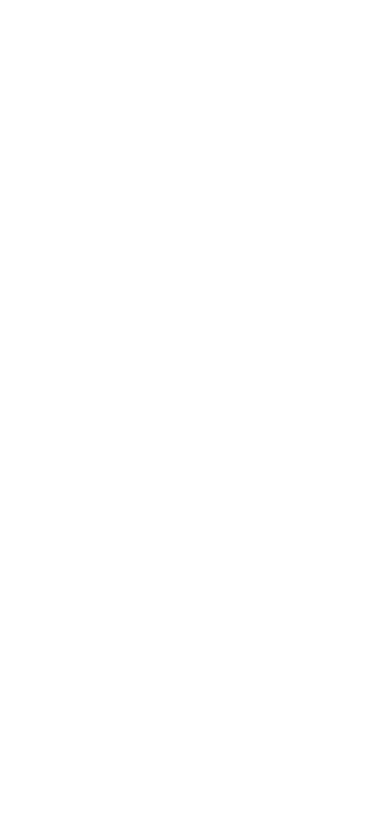
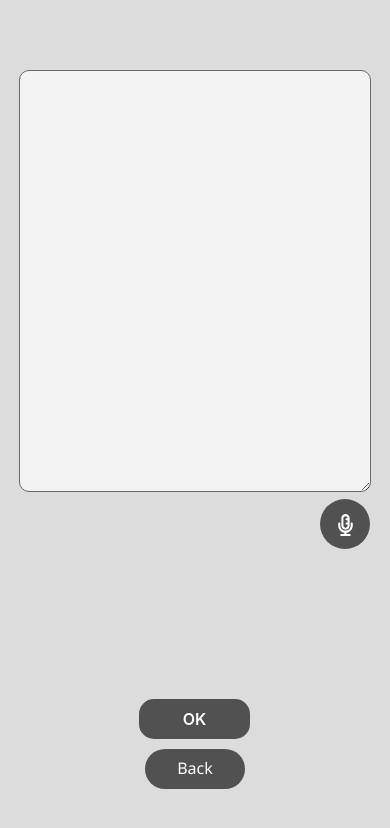
Before and after one commit to dekearthsa/project_double_diamond, a Vue app in the folder frontend_dd/: page /record in a window 390 px wide. Shown: the top 828 px of the page. Built offline with nearby package versions, Linux system fonts and the light colour scheme.

Commit message:
adding: record page

```diff
--- /dev/null
+++ b/frontend_dd/src/components/icons/IconMic.vue
@@ -0,0 +1,17 @@
+<template>
+    <div >
+        <svg class="text-center m-auto" width="25px" height="25px" viewBox="0 0 24 24" fill="none" xmlns="http://www.w3.org/2000/svg">
+            <path fill-rule="evenodd" clip-rule="evenodd" d="M10 6C10 4.89543 10.8954 4 12 4C13.1046 4 14 4.89543 14 6H13C12.4477 6 12 6.44772 12 7C12 7.55228 12.4477 8 13 8H14V10H13C12.4477 10 12 10.4477 12 11C12 11.5523 12.4477 12 13 12H14V13C14 14.1046 13.1046 15 12 15C10.8954 15 10 14.1046 10 13V6ZM12 2C9.79086 2 8 3.79086 8 6V13C8 15.2091 9.79086 17 12 17C14.2091 17 16 15.2091 16 13V11V7V6C16 3.79086 14.2091 2 12 2ZM7 11C7 10.4477 6.55228 10 6 10C5.44772 10 5 10.4477 5 11V13C5 16.5265 7.60771 19.4439 11 19.9291V21H8C7.44772 21 7 21.4477 7 22C7 22.5523 7.44772 23 8 23H12H16C16.5523 23 17 22.5523 17 22C17 21.4477 16.5523 21 16 21H13V19.9291C16.3923 19.4439 19 16.5265 19 13V11C19 10.4477 18.5523 10 18 10C17.4477 10 17 10.4477 17 11V13C17 15.7614 14.7614 18 12 18C9.23858 18 7 15.7614 7 13V11Z" fill="#FFFFFF"/>
+        </svg>
+    </div>
+</template>
+
+<script>
+export default {
+
+}
+</script>
+
+<style>
+
+</style>
--- /dev/null
+++ b/frontend_dd/src/components/icons/IconMicOff.vue
@@ -0,0 +1,17 @@
+<template>
+    <div>
+        <svg class="text-center m-auto" width="27px" height="27px" viewBox="0 0 24 24" xmlns="http://www.w3.org/2000/svg" fill="none">
+            <path stroke="#FFFFFF" stroke-linecap="round" stroke-linejoin="round" stroke-width="2" d="M4 4l16 16M6.5 10.5A5.5 5.5 0 0012 16v4m-4 0h4m0 0h4M9.5 9V6.5a2.5 2.5 0 015 0v4a2.5 2.5 0 01-1.5 2.292m4.5-2.292c0 1.93-.803 3.523-2.309 4.504"/>
+        </svg>
+    </div>
+</template>
+
+<script>
+export default {
+
+}
+</script>
+
+<style>
+
+</style>
--- a/frontend_dd/src/router/index.js
+++ b/frontend_dd/src/router/index.js
@@ -3,6 +3,7 @@ import ViewPageNotFound from "../view/ViewPageNotFound.vue"
 import ViewHomePage from "../view/ViewHomePage.vue"
 import ViewDimondPage from "../view/ViewDimondPage.vue"
 import ViewRecordPage from "../view/ViewRecordPage.vue"
+import ViewWordCloudPage from "../view/ViewWordCloudPage.vue"
 
 const router = createRouter({
   history: createWebHistory(import.meta.env.BASE_URL),
@@ -23,6 +24,11 @@ const router = createRouter({
       component:ViewRecordPage
     },
     {
+      path: "/wordcloud",
+      name: "WordCloud",
+      component: ViewWordCloudPage
+    },
+    {
       path: "/:pathMatch(.*)*",
       name: "404",
       component: ViewPageNotFound
--- a/frontend_dd/src/view/ViewHomePage.vue
+++ b/frontend_dd/src/view/ViewHomePage.vue
@@ -11,7 +11,7 @@
             </div>
         </div>
         <div class="mt-5">Double Diamond</div>
-        <div class="mt-[150px]">
+        <div >
             <button class="button-27" role="button" @click="haddleStart">Start</button>
         </div>
     </div>
@@ -32,7 +32,7 @@ export default {
 .hompage-container{
     background: linear-gradient(180deg, rgba(255,255,255,1) 1%, rgba(110,110,110,1) 49%, rgba(59,59,59,1) 100%);
     height: 100vh;
-    color: white;
+    color: rgb(236, 236, 236);
 }
 .set-logo{
     border: 3px solid rgb(216, 216, 216);
--- a/frontend_dd/src/view/ViewRecordPage.vue
+++ b/frontend_dd/src/view/ViewRecordPage.vue
@@ -1,25 +1,201 @@
 <template>
-    <div>
+    <div class="set-rec-container">
+        <div class="record-container m-auto text-center">
+            <div class="set-text">
+                <div class="set-text-inside">
+                    <div class="long-text">
+                        <div v-if="isMic===true">
+                            Microphone is recording...
+                        </div>
+                        <div class="set-textarea">
+                            <textarea v-model="text"></textarea>
+                        </div>
+                        <div class="set-edit-container flex justify-end">
+                            <button class="btn-edit" @click="haddleMic">
+                                <IconMic v-if="isMic === false"/>
+                                <IconMicOffVue v-if="isMic === true"/>
+                            </button>
+                        </div>
+                    </div>
 
+                    <div class="set-btn-container">
+                        <div class="set-btn">
+                            <div class="set-rotate flex justify-center">
+                                <IconRotate/>
+                                <div class="set-desc">Please rotate your phone in this page. </div>
+                            </div>
+                            <div class="set-btn-27">
+                                <button class="button-27" @click="haddleNextPage">OK</button>
+                                <div class="set-btn-back">
+                                    <button class="btn-back" @click="haddleBack">Back</button>
+                                </div>
+                            </div>
+                        </div>
+                    </div>
+                </div>
+            </div>
+        </div>
     </div>
+
 </template>
 
 <script>
+import IconMic from '../components/icons/IconMic.vue';
+import IconMicOffVue from '../components/icons/IconMicOff.vue';
+import IconRotate from '../components/icons/IconRotate.vue';
+
+window.SpeechRecognition = window.SpeechRecognition ||  window.webkitSpeechRecognition;
+const recognition = new window.SpeechRecognition();
+recognition.interimResults = true;
+recognition.continuous = true;
+recognition.lang = 'th-TH';
+
 export default {
     components:{
-
+        IconMic,
+        IconMicOffVue,
+        IconRotate
     },
     data(){
         return{
-
+            text:"",
+            isMic: false
         }
     },
     methods:{
+        haddleMic () {
+            // console.log("state haddle mic open");
+            if(!this.isMic){
+                recognition.start()
+                recognition.addEventListener("result", event => {
+                        this.text = Array.from(event.results)
+                            .map(result => result[0])
+                            .map(result => result.transcript)
+                            .join("");
+                    })
+                this.isMic = true
+            }else{
+                recognition.stop()
+                this.isMic = false
+            }
+        },
 
+        haddleNextPage() {
+            this.$router.push("/wordcloud");
+        },
+
+        haddleBack() {
+            this.$router.push("/dimond")
+        }
     }
 }
 </script>
 
 <style scoped>
 
+@media screen and (max-width: 720px) {
+    .set-rec-container{
+        height: 100vh;
+        background: rgb(220, 220, 220);
+    }
+    .record-container{
+        width: 95%;
+    }
+
+    .set-text{
+        padding-top: 70px;
+    }
+
+
+    textarea{
+        width: 95%;
+        height: 50vh;
+        border: 1px solid rgb(105, 105, 105);
+        border-radius: 10px;
+        padding: 10px;
+        background: rgb(243, 243, 243);
+    }
+
+    .set-btn-container{
+        margin-top: 100px;
+    }
+
+    .btn-edit{
+        width: 50px;
+        height: 50px;
+        background: #515151;
+        border-radius: 1000px;
+        font-size: 14px;
+        color: white;
+        margin-right: 10px;
+    }
+
+    .button-27 {
+        appearance: none;
+        background-color: #515151;
+        border: 2px solid #515151;
+        border-radius: 15px;
+        box-sizing: border-box;
+        color: #FFFFFF;
+        cursor: pointer;
+        display: inline-block;
+        font-family: Roobert,-apple-system,BlinkMacSystemFont,"Segoe UI",Helvetica,Arial,sans-serif,"Apple Color Emoji","Segoe UI Emoji","Segoe UI Symbol";
+        font-size: 16px;
+        font-weight: 600;
+        line-height: normal;
+        margin: 0;
+        min-height: 40px;
+        outline: none;
+        text-align: center;
+        text-decoration: none;
+        transition: all 300ms cubic-bezier(.23, 1, 0.32, 1);
+        user-select: none;
+        -webkit-user-select: none;
+        touch-action: manipulation;
+        width: 30%;
+        margin-top: 50px;
+        will-change: transform;
+    }
+
+    .button-27:disabled {
+        pointer-events: none;
+    }
+
+      .button-27:hover {
+        box-shadow: rgba(0, 0, 0, 0.25) 0 8px 15px;
+        transform: translateY(-2px);
+      }
+
+      .button-27:active {
+        box-shadow: none;
+        transform: translateY(0);
+      }
+
+      .set-btn-back{
+        margin-top: 10px;
+      }
+      .btn-back{
+        width: 100px;
+        height: 40px;
+        background:#515151;
+        color: white;
+        border-radius: 20px;
+      }
+
+    .set-rotate{
+        display: none;
+    }
+}
+
+@media screen and (min-width: 720px) and (min-height: 380px){
+    .set-desc{
+        transform: translateY(20px);
+        margin-left: 10px;
+    }
+
+    .set-btn-27{
+        display: none;
+    }
+}
+
 </style>
--- /dev/null
+++ b/frontend_dd/src/view/ViewWordCloudPage.vue
@@ -0,0 +1,18 @@
+<template>
+    <div class="wordcloud-container">
+
+    </div>
+</template>
+
+<script>
+export default {
+
+}
+</script>
+
+<style scoped>
+.wordcloud-container{
+    height: 100vh;
+    width: 95%;
+}
+</style>
```
Also changed, not shown: frontend_dd/src/components/icons/smartphone-rotate-svgrepo-com.svg (deleted).
